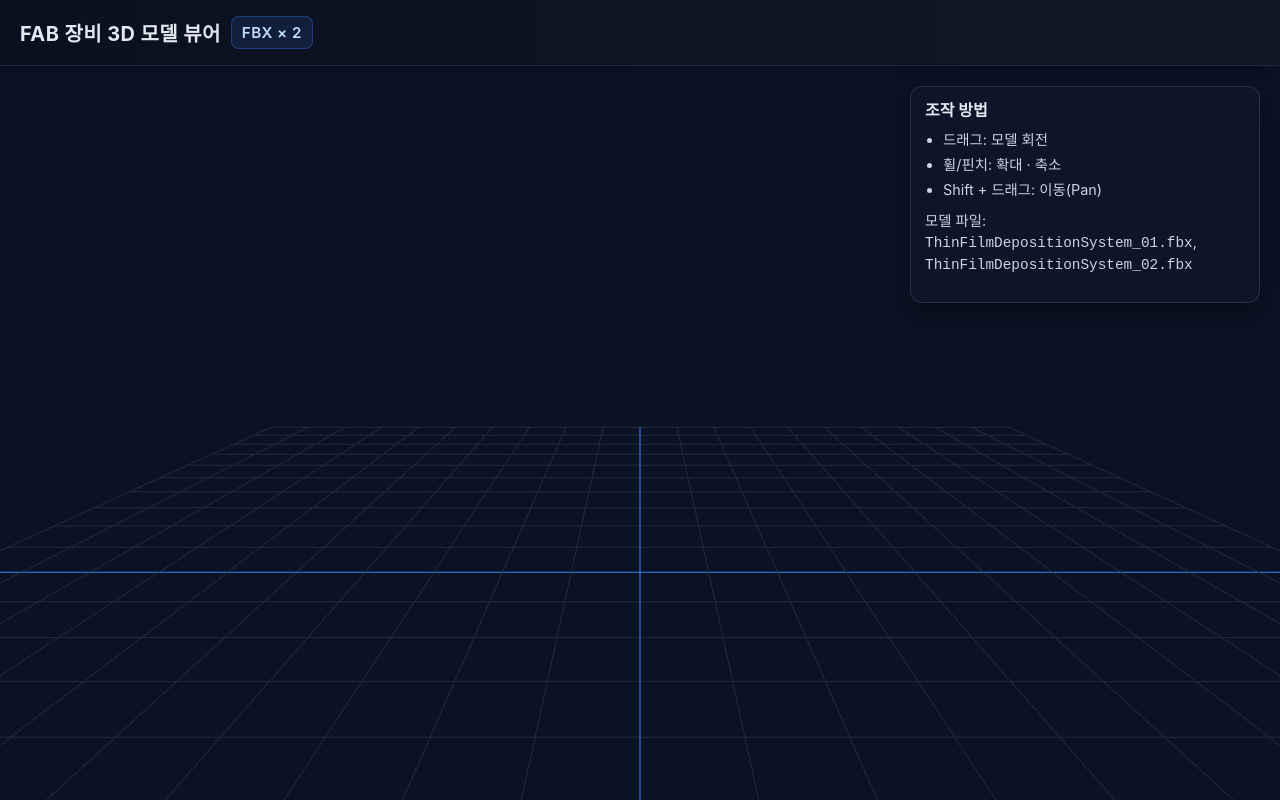
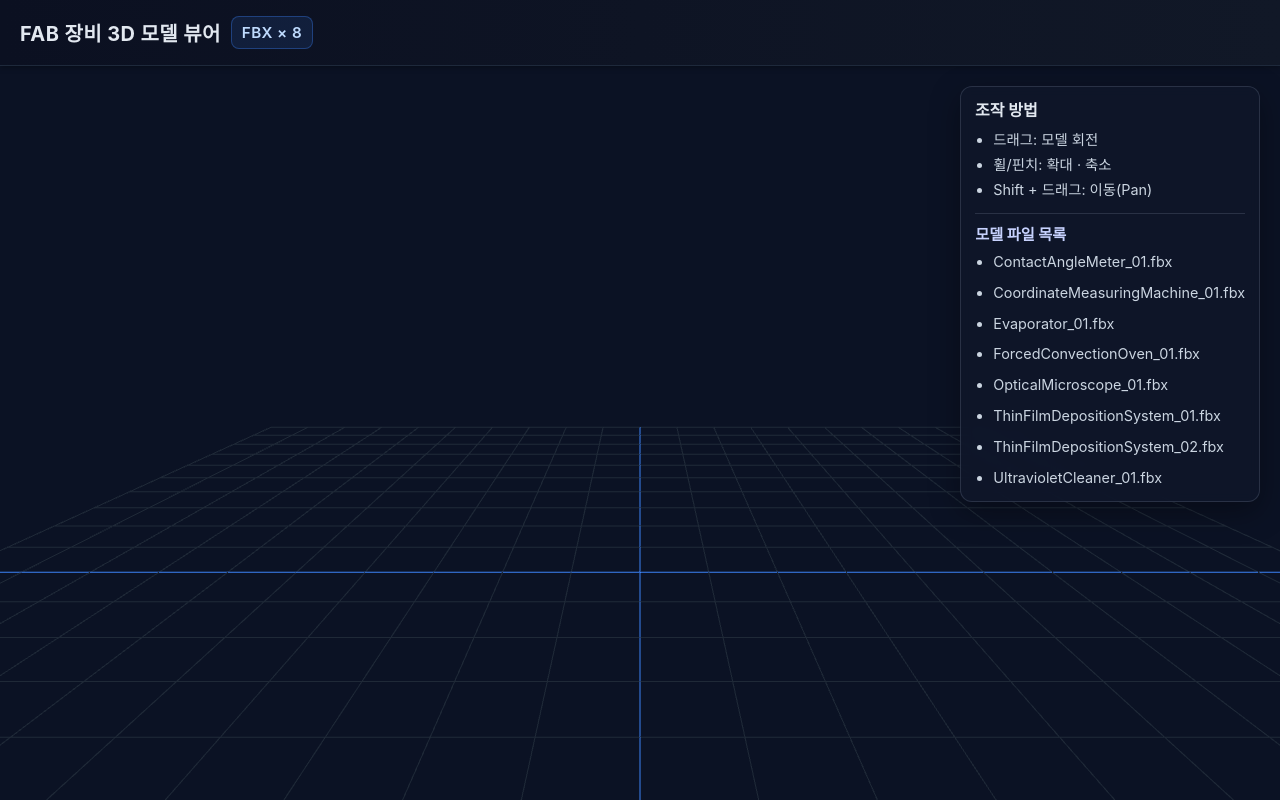
Before and after one commit to sungwoob/KETI_FAB_DT, a website: page public/index.html in a window 1280 px wide. Drawn offline with nearby package versions, Linux system fonts and the light colour scheme; no server answers.

Commit message:
Display all FAB FBX models on viewer

```diff
--- a/public/css/styles.css
+++ b/public/css/styles.css
@@ -87,6 +87,27 @@ h1 span {
   margin-top: 4px;
 }
 
+#model-list {
+  margin-top: 12px;
+  border-top: 1px solid rgba(148, 163, 184, 0.2);
+  padding-top: 10px;
+}
+
+#model-list h3 {
+  margin: 0 0 6px;
+  font-size: 0.95rem;
+  color: #c7d2fe;
+}
+
+#model-list ul {
+  list-style: disc;
+  padding-left: 18px;
+  margin: 0;
+  display: grid;
+  grid-template-columns: repeat(auto-fit, minmax(140px, 1fr));
+  gap: 6px 12px;
+}
+
 a {
   color: #93c5fd;
 }
--- a/public/index.html
+++ b/public/index.html
@@ -22,7 +22,10 @@
         <li>휠/핀치: 확대 · 축소</li>
         <li>Shift + 드래그: 이동(Pan)</li>
       </ul>
-      <p style="margin-top:10px;">모델 파일: <code>ThinFilmDepositionSystem_01.fbx</code>, <code>ThinFilmDepositionSystem_02.fbx</code></p>
+      <div id="model-list">
+        <h3>모델 파일 목록</h3>
+        <ul id="model-names"></ul>
+      </div>
     </aside>
   </section>
 
--- a/public/js/main.js
+++ b/public/js/main.js
@@ -49,7 +49,7 @@ const raycaster = new Raycaster();
 const pointer = new Vector2(1, 1);
 let hoveredMesh = null;
 
-function placeModel(object, offsetX) {
+function placeModel(object, offsetX, offsetZ) {
   // Rotate so the equipment lies flat on the grid instead of standing upright
   object.rotation.x = -Math.PI / 2;
   object.rotation.z = -Math.PI / 2;
@@ -94,15 +94,16 @@ function placeModel(object, offsetX) {
   const minY = groundedBox.min.y;
   object.position.y -= minY;
   object.position.x += offsetX;
+  object.position.z += offsetZ;
 
   scene.add(object);
 }
 
-function loadFBX(path, offsetX) {
+function loadFBX(path, offsetX, offsetZ) {
   loader.load(
     path,
     (object) => {
-      placeModel(object, offsetX);
+      placeModel(object, offsetX, offsetZ);
     },
     undefined,
     (error) => {
@@ -111,8 +112,47 @@ function loadFBX(path, offsetX) {
   );
 }
 
-loadFBX("../3D_model/ThinFilmDepositionSystem_01.fbx", -240);
-loadFBX("../3D_model/ThinFilmDepositionSystem_02.fbx", 240);
+const fbxModels = [
+  "ContactAngleMeter_01.fbx",
+  "CoordinateMeasuringMachine_01.fbx",
+  "Evaporator_01.fbx",
+  "ForcedConvectionOven_01.fbx",
+  "OpticalMicroscope_01.fbx",
+  "ThinFilmDepositionSystem_01.fbx",
+  "ThinFilmDepositionSystem_02.fbx",
+  "UltravioletCleaner_01.fbx"
+];
+
+const columnCount = 3;
+const spacingX = 360;
+const spacingZ = 340;
+const rowCount = Math.ceil(fbxModels.length / columnCount);
+const modelRootPath = "./3D_model/FAB/";
+
+fbxModels.forEach((fileName, index) => {
+  const row = Math.floor(index / columnCount);
+  const column = index % columnCount;
+
+  const offsetX = (column - (columnCount - 1) / 2) * spacingX;
+  const offsetZ = (row - (rowCount - 1) / 2) * spacingZ;
+
+  loadFBX(`${modelRootPath}${fileName}`, offsetX, offsetZ);
+});
+
+const modelNamesList = document.getElementById("model-names");
+const countBadge = document.querySelector("header h1 span");
+
+if (countBadge) {
+  countBadge.textContent = `FBX × ${fbxModels.length}`;
+}
+
+if (modelNamesList) {
+  fbxModels.forEach((fileName) => {
+    const item = document.createElement("li");
+    item.textContent = fileName;
+    modelNamesList.appendChild(item);
+  });
+}
 
 function restoreMaterials(mesh) {
   const states = mesh?.userData?.materialStates;
```
